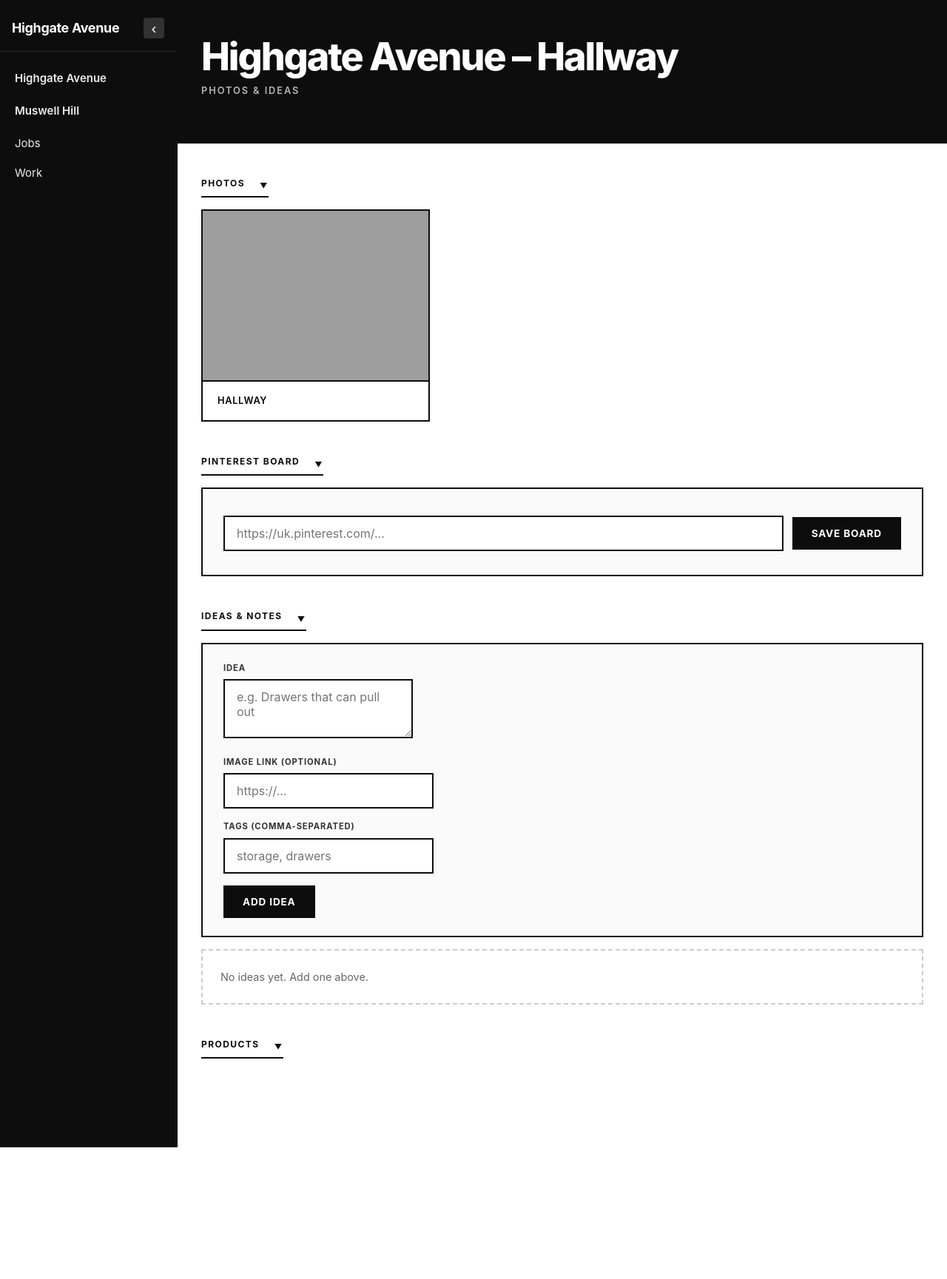
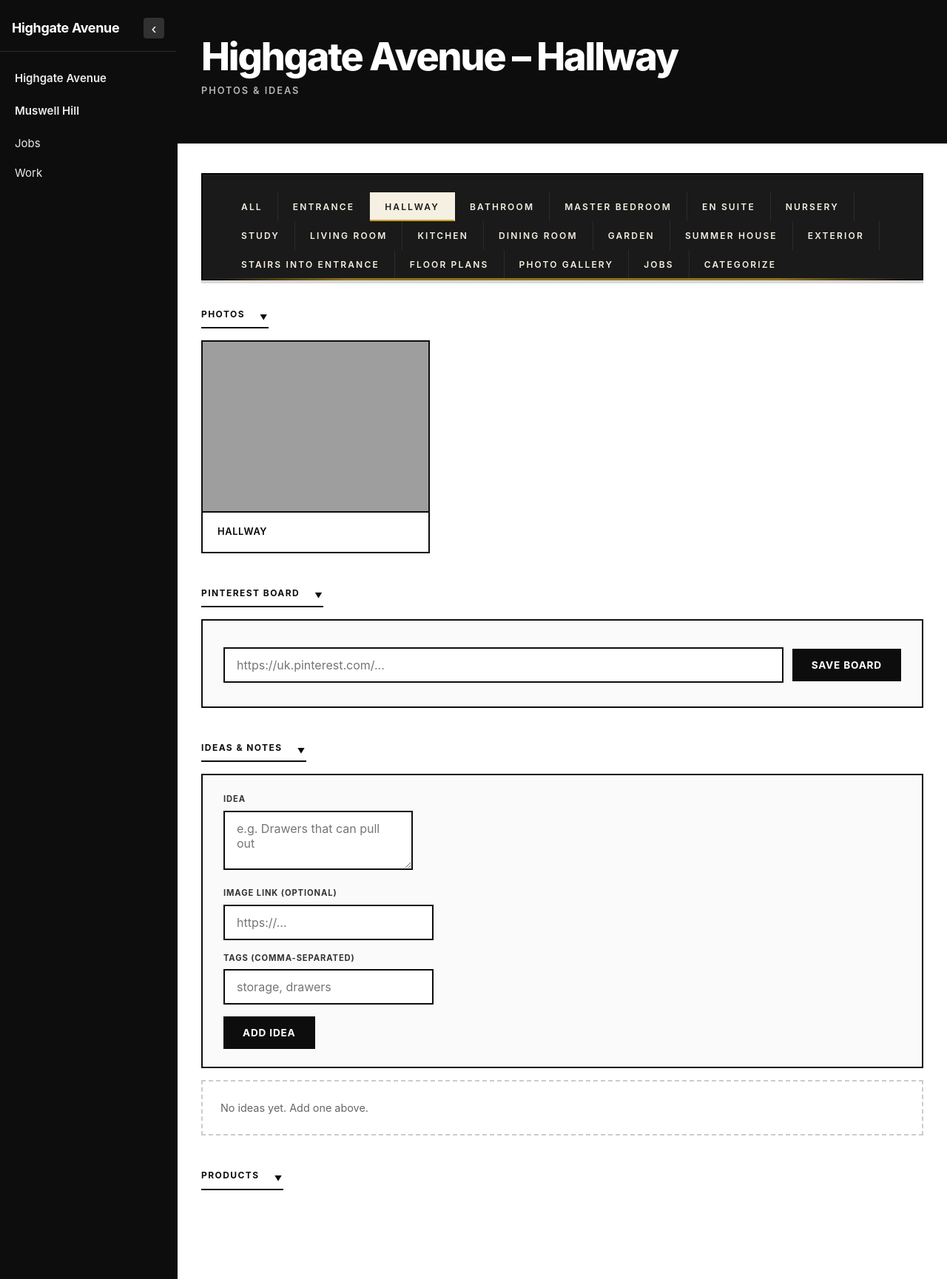
Before and after one commit to conork92/HighgateAvenue, a Flask app: page /designs/hallway/ in a window 1280 px wide. Shown: the whole page at 74% size. Before the commit the page ends 1551 px from the top, so only its background shows below. Run offline with Flask 3, Linux system fonts and the light colour scheme; data that the repository does not hold is empty; grey boxes are pictures that could not be loaded.

Commit message:
feat: add better colouring and fix rebuild

```diff
--- a/app.py
+++ b/app.py
@@ -384,6 +384,7 @@ def index():
         sections_order=DESIGN_SECTIONS_ORDER,
         show_photo_gallery=False,
         product_room_filter=None,
+        room_slug=None,
     )
 
 @app.route('/categorize/')
--- a/static/css/room-blocky.css
+++ b/static/css/room-blocky.css
@@ -1,12 +1,12 @@
 /* Blocky / Venture-style layout for room page (e.g. Kitchen) */
 
-/* Red selection highlight */
+/* Gold selection highlight */
 .room-page--blocky ::selection {
-    background: rgba(185, 28, 28, 0.25);
+    background: rgba(201, 162, 39, 0.25);
     color: #0d0d0d;
 }
 .room-page--blocky ::-moz-selection {
-    background: rgba(185, 28, 28, 0.25);
+    background: rgba(201, 162, 39, 0.25);
     color: #0d0d0d;
 }
 
@@ -54,9 +54,72 @@
 .room-page--blocky .room-content {
     padding: 2.5rem 2rem 4rem;
 }
+
+/* Navigation tabs styling for room pages */
+.room-page--blocky .design-tabs {
+    padding: 1.5rem 2rem 0;
+    margin-bottom: 2rem;
+    background: var(--artdeco-charcoal);
+    border: 2px solid var(--black);
+    box-shadow: 0 4px 0 rgba(0, 0, 0, 0.15), inset 0 1px 0 rgba(255, 255, 255, 0.06);
+    position: relative;
+}
+
+.room-page--blocky .design-tabs::after {
+    content: '';
+    position: absolute;
+    left: 0;
+    right: 0;
+    bottom: -2px;
+    height: 3px;
+    background: linear-gradient(90deg, transparent 0%, var(--artdeco-gold) 20%, var(--artdeco-gold) 80%, transparent 100%);
+    opacity: 0.7;
+}
+
+.room-page--blocky .design-tab {
+    display: inline-flex;
+    align-items: center;
+    justify-content: center;
+    padding: 0.625rem 1.25rem;
+    font-size: 0.75rem;
+    font-weight: 600;
+    color: var(--artdeco-cream);
+    background: transparent;
+    border: none;
+    border-radius: 0;
+    text-decoration: none;
+    letter-spacing: 0.18em;
+    text-transform: uppercase;
+    white-space: nowrap;
+    transition: color 0.2s ease, background 0.2s ease, box-shadow 0.2s ease;
+    position: relative;
+    border-right: 1px solid rgba(255, 255, 255, 0.08);
+}
+
+.room-page--blocky .design-tab:last-child {
+    border-right: none;
+}
+
+.room-page--blocky .design-tab:hover {
+    background: rgba(255, 255, 255, 0.08);
+    color: var(--white);
+}
+
+.room-page--blocky .design-tab--active {
+    background: var(--artdeco-cream);
+    color: var(--artdeco-charcoal);
+    box-shadow: inset 0 -2px 0 var(--artdeco-gold);
+}
+
+.room-page--blocky .design-tab--active:hover {
+    background: var(--white);
+    color: var(--black);
+}
+
 @media (max-width: 768px) {
     .room-page--blocky .room-hero,
-    .room-page--blocky .room-content { padding-left: 1.5rem; padding-right: 1.5rem; }
+    .room-page--blocky .room-content,
+    .room-page--blocky .design-tabs { padding-left: 1.5rem; padding-right: 1.5rem; }
 }
 
 /* Section titles: blocky label */
@@ -201,7 +264,7 @@
     min-height: 80px;
 }
 .room-page--blocky .room-block__link {
-    color: #b91c1c;
+    color: #c9a227;
     font-weight: 600;
     text-decoration: none;
     font-size: 0.9rem;
@@ -338,7 +401,7 @@
 }
 
 .room-page--blocky .room-idea-card__delete:hover {
-    color: #b91c1c;
+    color: #c9a227;
 }
 
 .room-page--blocky .room-idea-card__edit-btn svg,
--- a/static/css/sidebar.css
+++ b/static/css/sidebar.css
@@ -196,7 +196,7 @@
 }
 
 .sidebar-nav a:hover {
-    background: rgba(185, 28, 28, 0.2);
+    background: rgba(201, 162, 39, 0.2);
     color: #fff;
 }
 
@@ -208,7 +208,7 @@
 }
 
 .sidebar-nav .sidebar-parent-label:hover {
-    background: rgba(185, 28, 28, 0.15);
+    background: rgba(201, 162, 39, 0.15);
 }
 
 /* Dropdown: sub list collapsed by default, expanded when .expanded */
@@ -232,17 +232,17 @@
 }
 
 .sidebar-sub a.active {
-    background: rgba(185, 28, 28, 0.25);
+    background: rgba(201, 162, 39, 0.25);
     color: #fff;
-    border-left: 3px solid #b91c1c;
+    border-left: 3px solid #c9a227;
     margin-left: 0;
     padding-left: calc(2rem - 3px);
 }
 
 .sidebar-nav > li > a.active {
-    background: rgba(185, 28, 28, 0.25);
+    background: rgba(201, 162, 39, 0.25);
     color: #fff;
-    border-left: 3px solid #b91c1c;
+    border-left: 3px solid #c9a227;
     margin-left: 0;
     padding-left: calc(1.25rem - 3px);
 }
--- a/templates/index.html
+++ b/templates/index.html
@@ -13,15 +13,17 @@
         html, body { background: #ffffff !important; color: #000000 !important; }
         body { font-family: -apple-system, BlinkMacSystemFont, 'Segoe UI', 'Helvetica Neue', Arial, sans-serif; }
     </style>
-    <link rel="stylesheet" href="{{ url_for('static', filename='css/style.css') }}?v=20260210">
-    <link rel="stylesheet" href="{{ url_for('static', filename='css/sidebar.css') }}?v=20260207">
+    <link rel="stylesheet" href="{{ url_for('static', filename='css/style.css') }}?v=20260211">
+    <link rel="stylesheet" href="{{ url_for('static', filename='css/sidebar.css') }}?v=20260211">
     {% if product_room_filter is not none and section_filter %}
-    <link rel="stylesheet" href="{{ url_for('static', filename='css/room-blocky.css') }}?v=20260210">
+    <link rel="stylesheet" href="{{ url_for('static', filename='css/room-blocky.css') }}?v=20260211">
+    {% elif not section_filter %}
+    <link rel="stylesheet" href="{{ url_for('static', filename='css/room-blocky.css') }}?v=20260211">
     {% else %}
-    <link rel="stylesheet" href="{{ url_for('static', filename='css/highgate-blocky.css') }}?v=20260207">
+    <link rel="stylesheet" href="{{ url_for('static', filename='css/highgate-blocky.css') }}?v=20260211">
     {% endif %}
 </head>
-<body class="{% if product_room_filter is not none and section_filter %}room-page--blocky{% else %}highgate-page--blocky{% endif %}">
+<body class="{% if product_room_filter is not none and section_filter %}room-page--blocky{% elif not section_filter %}room-page--blocky{% else %}highgate-page--blocky{% endif %}">
     <div class="app-layout">
         {% include '_sidebar.html' %}
         <main class="main-with-sidebar">
@@ -32,6 +34,13 @@
                     <p class="room-hero__sub">Photos & ideas</p>
                 </header>
                 <div class="room-content">
+            {% elif not section_filter %}
+            <div class="room-page__container" data-room-blocky="true">
+                <header class="room-hero">
+                    <h1>Highgate Avenue</h1>
+                    <p class="room-hero__sub">All rooms & ideas</p>
+                </header>
+                <div class="room-content">
             {% else %}
             <div class="highgate-page__container">
                 <header class="highgate-hero">
@@ -40,7 +49,6 @@
                 </header>
                 <div class="highgate-content">
             {% endif %}
-            {% if not (product_room_filter is not none and section_filter) %}
             <nav class="design-tabs" aria-label="Design sections">
                 <a href="{{ url_for('index') }}" class="design-tab {% if not section_filter %}design-tab--active{% endif %}">All</a>
                 {% if sections_order %}
@@ -59,6 +67,7 @@
                 <a href="{{ url_for('categorize') }}" class="design-tab {% if request.endpoint == 'categorize' %}design-tab--active{% endif %}">Categorize</a>
             </nav>
 
+            {% if section_filter and not (product_room_filter is not none and section_filter) %}
             <div class="filter-section">
                 <select id="roomFilter" class="filter-select room-filter">
                     <option value="">All Rooms</option>
@@ -99,18 +108,7 @@
             </section>
             {% endif %}
 
-            {% if not (product_room_filter is not none and section_filter) %}
-            {% for section_id, section in sections.items() %}
-            <section class="exterior-section" id="section-{{ section_id }}">
-                <h2 class="exterior-label">{{ section.label }}</h2>
-                <div class="hero-image {% if section.layout == 'double' %}plans-two{% endif %}">
-                    {% for img in section.images %}
-                    <img src="{{ img.url }}" alt="{{ img.alt }}" class="homepage-image" referrerpolicy="no-referrer">
-                    {% endfor %}
-                </div>
-            </section>
-            {% endfor %}
-            {% else %}
+            {% if product_room_filter is not none and section_filter %}
             <!-- Photos section for room pages -->
             <section class="room-section">
                 <h2 class="room-section__title">Photos</h2>
@@ -127,6 +125,34 @@
                 </div>
                 {% endfor %}
             </section>
+            {% elif not section_filter %}
+            <!-- Photos section for All page (room-page styling) -->
+            {% for section_id, section in sections.items() %}
+            <section class="room-section">
+                <h2 class="room-section__title">{{ section.label }}</h2>
+                <div class="room-grid">
+                    {% for img in section.images %}
+                    <div class="room-card">
+                        <a href="{{ img.url }}" target="_blank" rel="noopener">
+                            <img src="{{ img.url }}" alt="{{ img.alt }}" class="room-card__img" loading="lazy" onerror="this.style.display='none'">
+                            <div class="room-card__cap">{{ img.alt }}</div>
+                        </a>
+                    </div>
+                    {% endfor %}
+                </div>
+            </section>
+            {% endfor %}
+            {% else %}
+            {% for section_id, section in sections.items() %}
+            <section class="exterior-section" id="section-{{ section_id }}">
+                <h2 class="exterior-label">{{ section.label }}</h2>
+                <div class="hero-image {% if section.layout == 'double' %}plans-two{% endif %}">
+                    {% for img in section.images %}
+                    <img src="{{ img.url }}" alt="{{ img.alt }}" class="homepage-image" referrerpolicy="no-referrer">
+                    {% endfor %}
+                </div>
+            </section>
+            {% endfor %}
             {% endif %}
 
             <!-- Upload Modal -->
@@ -289,7 +315,15 @@
                 </div>
             </div>
 
-            {% if not (product_room_filter is not none and section_filter) %}
+            {% if not section_filter %}
+            <!-- Design Ideas by Room - hidden on All page for now -->
+            <section id="designIdeasSection" style="display: none;" data-section-room="" data-hide-section="true">
+                <h2 class="room-section__title">Design Ideas by Room</h2>
+                <div id="designIdeasByRoom" class="room-sections">
+                    <!-- Room sections will be loaded here -->
+                </div>
+            </section>
+            {% elif not (product_room_filter is not none and section_filter) %}
             <!-- Design Ideas by Room -->
             {% if product_room_filter is not none %}
             <section id="designIdeasSection" style="display: none;" data-section-room="{{ product_room_filter }}">
@@ -358,6 +392,15 @@
                 </div>
                 <div id="productsLoading" class="loading" style="display: none;">Loading products...</div>
             </section>
+            {% elif not section_filter %}
+            <!-- Products section (All page - room-page styling) -->
+            <section class="room-section" id="productsSection" data-product-room="">
+                <h2 class="room-section__title">Products</h2>
+                <div id="productsGrid" class="room-products-list">
+                    <!-- Products loaded by JS -->
+                </div>
+                <div id="productsLoading" class="loading" style="display: none;">Loading products...</div>
+            </section>
             {% else %}
             <section class="products-section" id="productsSection" data-product-room="">
                 <h2 class="exterior-label">Products</h2>
@@ -367,7 +410,7 @@
                 <div id="productsLoading" class="loading" style="display: none;">Loading products...</div>
             </section>
             {% endif %}
-            {% if not (product_room_filter is not none and section_filter) %}
+            {% if section_filter and not (product_room_filter is not none and section_filter) %}
                     <footer>
                         <p>&copy; 2026 Highgate Avenue</p>
                     </footer>
```
Also changed, not shown: static/css/highgate-blocky.css (+8 -8 lines).
